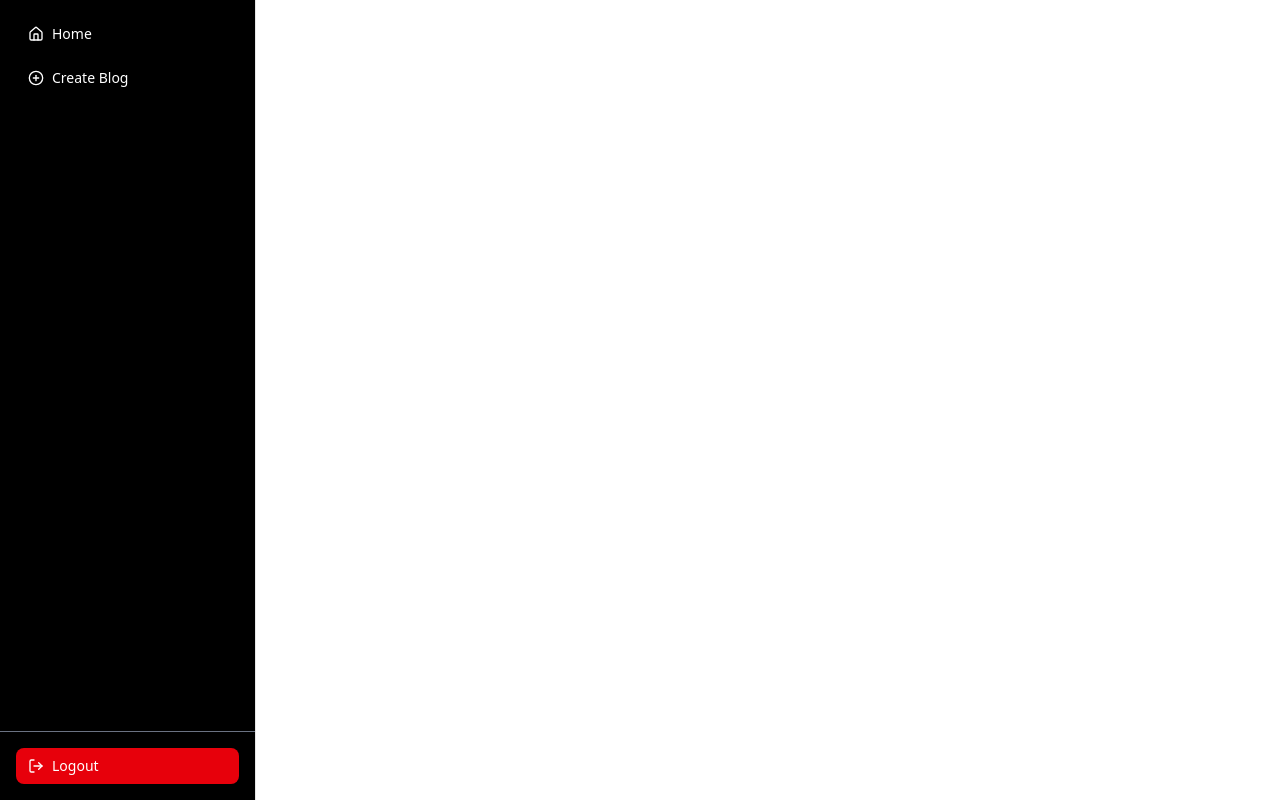
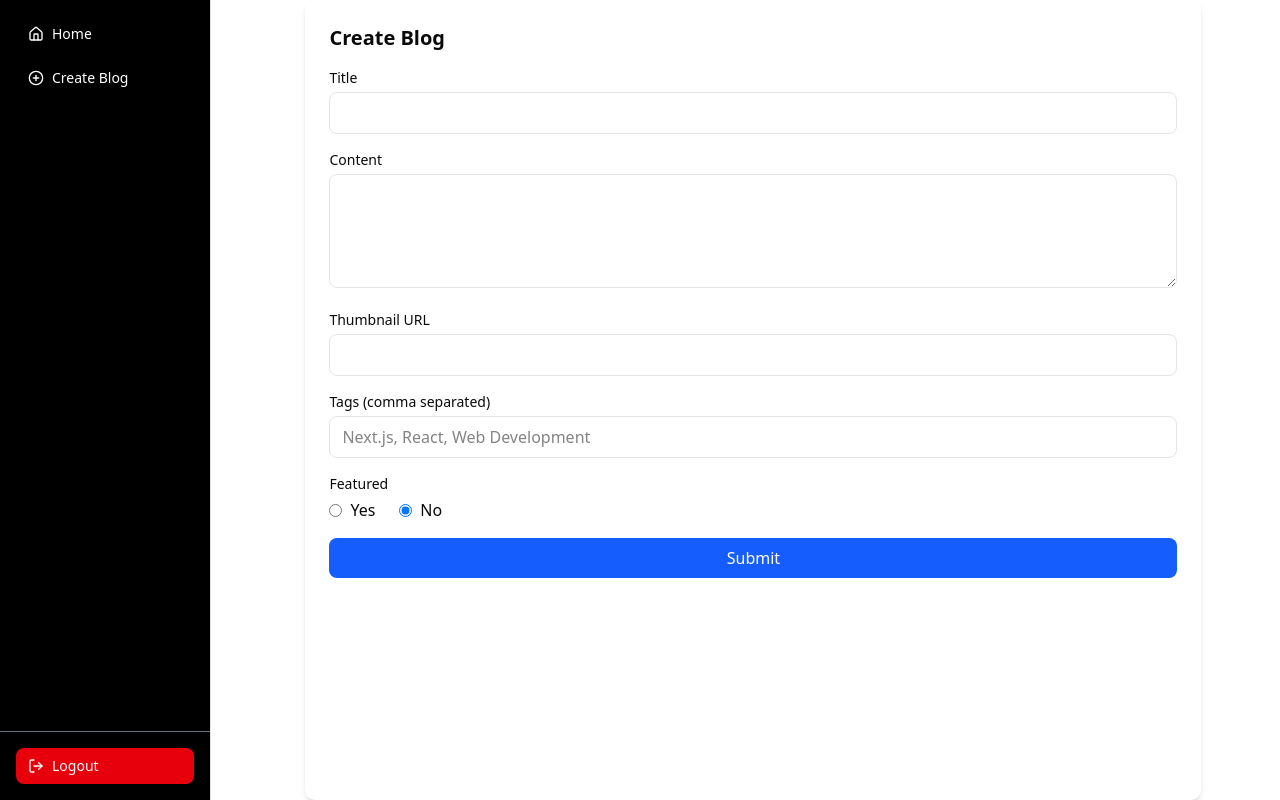
Before and after one commit to SajmulHossain/next-blog-frontend, a Next.js app: page /dashboard/create-blog in a window 1280 px wide. Built offline with nearby package versions, Linux system fonts and the light colour scheme.

Commit message:
form action

```diff
--- /dev/null
+++ b/src/action/create.ts
@@ -0,0 +1,5 @@
+"use server";
+
+export const create = async(data: FormData) => {
+    console.log(data);
+}
--- a/src/app/(dashboard)/dashboard/create-blog/page.tsx
+++ b/src/app/(dashboard)/dashboard/create-blog/page.tsx
@@ -1,9 +1,10 @@
+import CreateBlogForm from "@/components/modules/Blogs/CreateBlogForm";
 import React from "react";
 
 const CreateBlog = () => {
   return (
-    <div>
-
+    <div className="flex justify-center w-full">
+      <CreateBlogForm />
     </div>
   );
 };
--- a/src/components/modules/Blogs/CreateBlogForm.tsx
+++ b/src/components/modules/Blogs/CreateBlogForm.tsx
@@ -1,5 +1,6 @@
 "use client";
-import { create } from "@/actions/create";
+import { create } from "@/action/create";
+// import { create } from "@/actions/create";
 import Form from "next/form";
 
 import { useState } from "react";
@@ -8,8 +9,8 @@ export default function CreateBlogForm() {
   const [isFeatured, setIsFeatured] = useState("false");
 
   return (
-    <Form
-      action={create}
+    <Form action={create}
+    //   action={create}
       className="max-w-4xl mx-auto p-6 bg-white shadow-md rounded-lg space-y-4 w-full"
     >
       <h2 className="text-xl font-semibold mb-4">Create Blog</h2>
```
